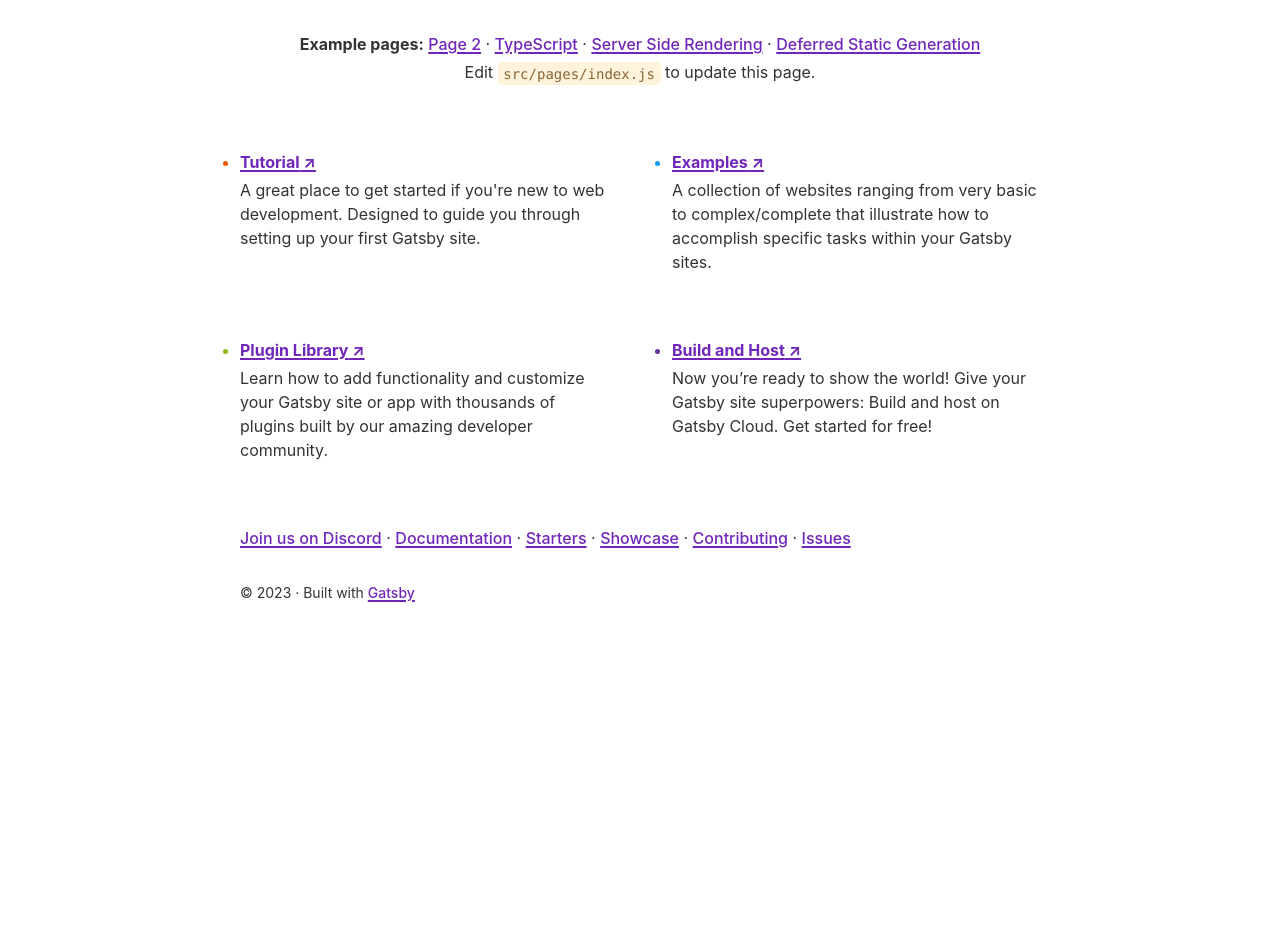
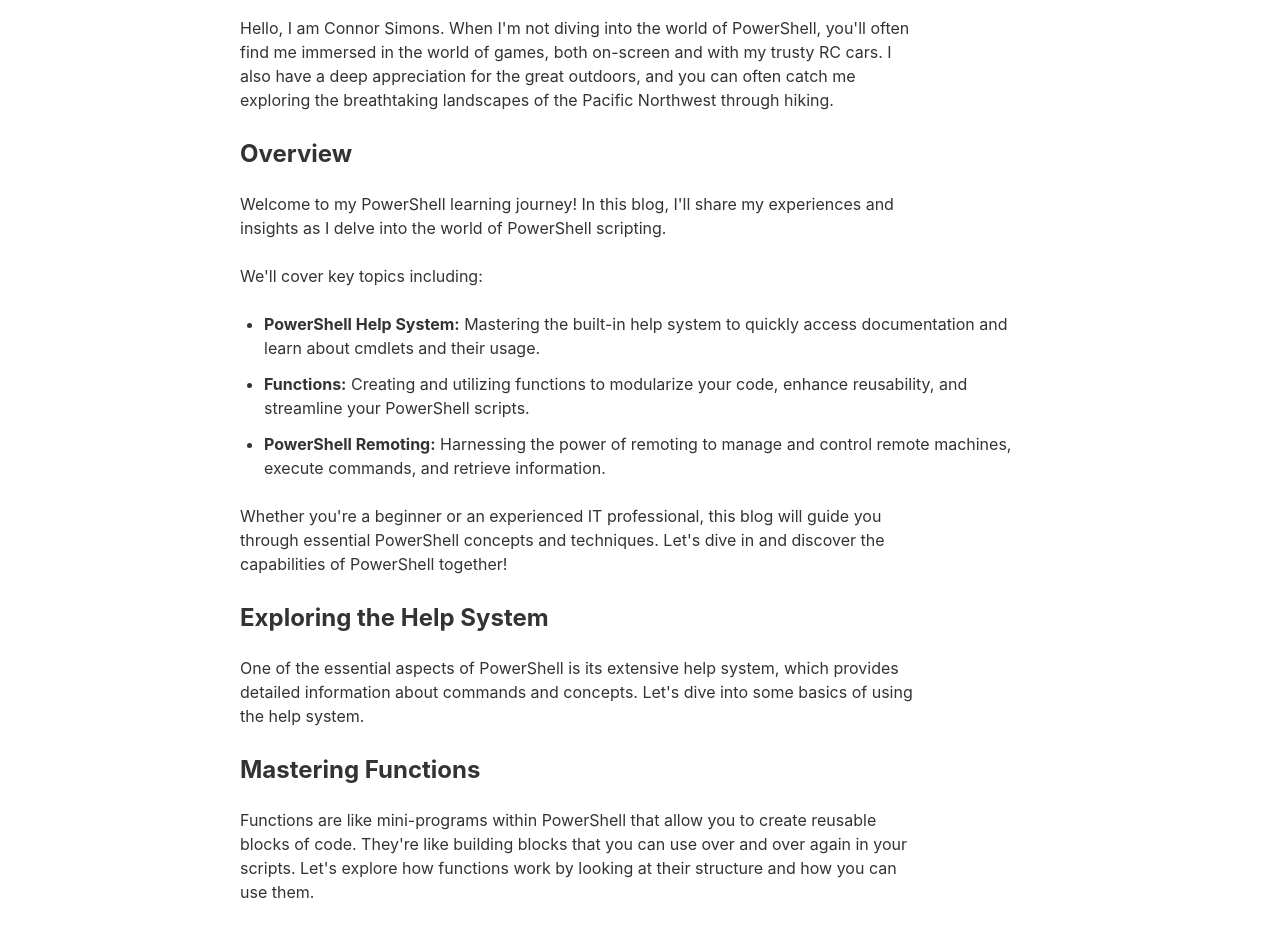
Before and after one commit to ConnorSimons/Powershell_Static2, a Gatsby site: page / in a window 1280 px wide. Shown: the part 224-1149 px from the top of the page. Before the commit the page ends 859 px from the top, so only its background shows below. Built offline with nearby package versions, Linux system fonts and the light colour scheme; Gatsby itself is replaced by a stand-in of ours.

Commit message:
Update index.js

```diff
--- a/src/pages/index.js
+++ b/src/pages/index.js
@@ -6,115 +6,67 @@ import Layout from "../components/layout"
 import Seo from "../components/seo"
 import * as styles from "../components/index.module.css"
 
-const links = [
-  {
-    text: "Tutorial",
-    url: "https://www.gatsbyjs.com/docs/tutorial",
-    description:
-      "A great place to get started if you're new to web development. Designed to guide you through setting up your first Gatsby site.",
-  },
-  {
-    text: "Examples",
-    url: "https://github.com/gatsbyjs/gatsby/tree/master/examples",
-    description:
-      "A collection of websites ranging from very basic to complex/complete that illustrate how to accomplish specific tasks within your Gatsby sites.",
-  },
-  {
-    text: "Plugin Library",
-    url: "https://www.gatsbyjs.com/plugins",
-    description:
-      "Learn how to add functionality and customize your Gatsby site or app with thousands of plugins built by our amazing developer community.",
-  },
-  {
-    text: "Build and Host",
-    url: "https://www.gatsbyjs.com/cloud",
-    description:
-      "Now you’re ready to show the world! Give your Gatsby site superpowers: Build and host on Gatsby Cloud. Get started for free!",
-  },
-]
-
-const samplePageLinks = [
-  {
-    text: "Page 2",
-    url: "page-2",
-    badge: false,
-    description:
-      "A simple example of linking to another page within a Gatsby site",
-  },
-  { text: "TypeScript", url: "using-typescript" },
-  { text: "Server Side Rendering", url: "using-ssr" },
-  { text: "Deferred Static Generation", url: "using-dsg" },
-]
-
-const moreLinks = [
-  { text: "Join us on Discord", url: "https://gatsby.dev/discord" },
-  {
-    text: "Documentation",
-    url: "https://gatsbyjs.com/docs/",
-  },
-  {
-    text: "Starters",
-    url: "https://gatsbyjs.com/starters/",
-  },
-  {
-    text: "Showcase",
-    url: "https://gatsbyjs.com/showcase/",
-  },
-  {
-    text: "Contributing",
-    url: "https://www.gatsbyjs.com/contributing/",
-  },
-  { text: "Issues", url: "https://github.com/gatsbyjs/gatsby/issues" },
-]
-
-const utmParameters = `?utm_source=starter&utm_medium=start-page&utm_campaign=default-starter`
-
 const IndexPage = () => (
   <Layout>
-    <div className={styles.textCenter}>
-      <StaticImage
-        src="../images/example.png"
-        loading="eager"
-        width={64}
-        quality={95}
-        formats={["auto", "webp", "avif"]}
-        alt=""
-        style={{ marginBottom: `var(--space-3)` }}
-      />
-      <h1>
-        Welcome to <b>Gatsby!</b>
-      </h1>
-      <p className={styles.intro}>
-        <b>Example pages:</b>{" "}
-        {samplePageLinks.map((link, i) => (
-          <React.Fragment key={link.url}>
-            <Link to={link.url}>{link.text}</Link>
-            {i !== samplePageLinks.length - 1 && <> · </>}
-          </React.Fragment>
-        ))}
-        <br />
-        Edit <code>src/pages/index.js</code> to update this page.
+    <header>
+      <h1>My PowerShell Learning Journey</h1>
+    </header>
+    <section id="about-me">
+      <h2>About Me</h2>
+      <p>
+        Hello, I am Connor Simons. When I'm not diving into the world of PowerShell, you'll often find me immersed in the world of games, both on-screen and with my trusty RC cars. I also have a deep appreciation for the great outdoors, and you can often catch me exploring the breathtaking landscapes of the Pacific Northwest through hiking.
       </p>
-    </div>
-    <ul className={styles.list}>
-      {links.map(link => (
-        <li key={link.url} className={styles.listItem}>
-          <a
-            className={styles.listItemLink}
-            href={`${link.url}${utmParameters}`}
-          >
-            {link.text} ↗
-          </a>
-          <p className={styles.listItemDescription}>{link.description}</p>
+    </section>
+    <section id="overview">
+      <h2>Overview</h2>
+      <p>
+        Welcome to my PowerShell learning journey! In this blog, I'll share my experiences and insights as I delve into the world of PowerShell scripting.
+      </p>
+      <p>
+        We'll cover key topics including:
+      </p>
+      <ul>
+        <li>
+          <strong>PowerShell Help System:</strong> Mastering the built-in help system to quickly access documentation and learn about cmdlets and their usage.
         </li>
-      ))}
-    </ul>
-    {moreLinks.map((link, i) => (
-      <React.Fragment key={link.url}>
-        <a href={`${link.url}${utmParameters}`}>{link.text}</a>
-        {i !== moreLinks.length - 1 && <> · </>}
-      </React.Fragment>
-    ))}
+        <li>
+          <strong>Functions:</strong> Creating and utilizing functions to modularize your code, enhance reusability, and streamline your PowerShell scripts.
+        </li>
+        <li>
+          <strong>PowerShell Remoting:</strong> Harnessing the power of remoting to manage and control remote machines, execute commands, and retrieve information.
+        </li>
+      </ul>
+      <p>
+        Whether you're a beginner or an experienced IT professional, this blog will guide you through essential PowerShell concepts and techniques. Let's dive in and discover the capabilities of PowerShell together!
+      </p>
+    </section>
+    <section id="help-system">
+      <h2>Exploring the Help System</h2>
+      <p>
+        One of the essential aspects of PowerShell is its extensive help system,
+        which provides detailed information about commands and concepts.
+        Let's dive into some basics of using the help system.
+      </p>
+      {/* Rest of the Help System content */}
+    </section>
+    <section id="functions">
+      <h2>Mastering Functions</h2>
+      <p>
+        Functions are like mini-programs within PowerShell that allow you to create reusable blocks of code.
+        They're like building blocks that you can use over and over again in your scripts.
+        Let's explore how functions work by looking at their structure and how you can use them.
+      </p>
+      {/* Rest of the Functions content */}
+    </section>
+    <section id="powershell-remoting">
+      <h2>PowerShell Remoting</h2>
+      <p>
+        PowerShell Remoting is a powerful feature that allows you to execute commands on remote computers.
+        It's like having the ability to control other machines from the comfort of your own computer.
+        Let's explore how PowerShell Remoting works and how you can use it.
+      </p>
+      {/* Rest of the PowerShell Remoting content */}
+    </section>
   </Layout>
 )
 
```
